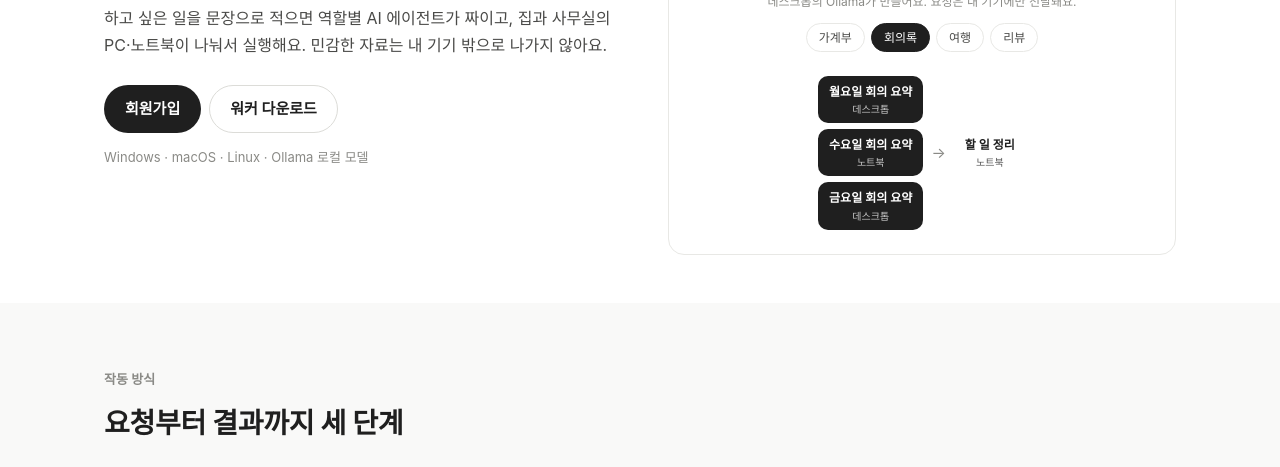
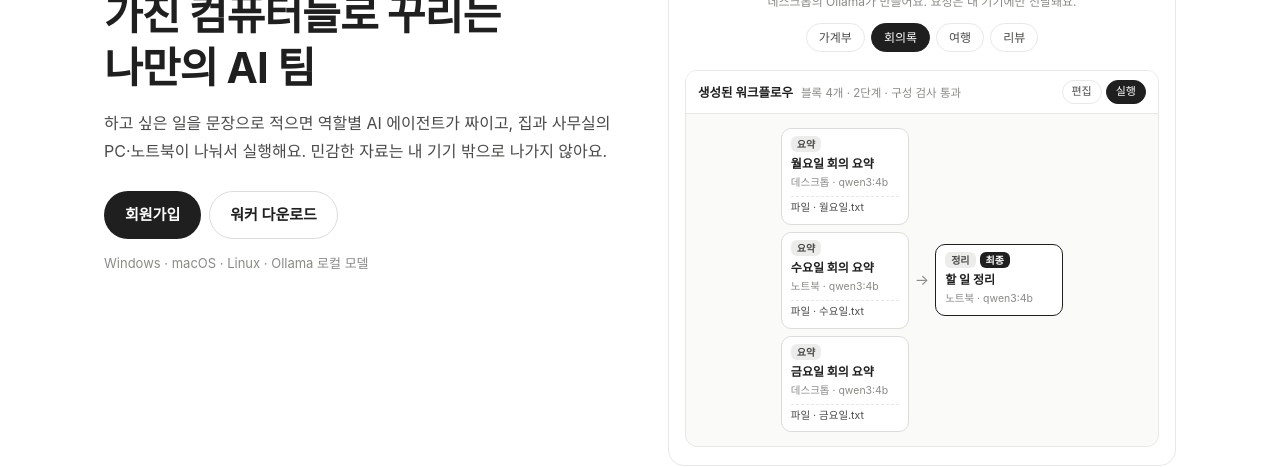
Before and after one commit to stringeong/mars, a React (Vite) app in the folder web/: page / in a window 1280 px wide. Shown: the part 371-838 px from the top of the page. Built offline with nearby package versions, Linux system fonts and the light colour scheme; no server answers.

Commit message:
add:generated workflow preview on the product page

```diff
--- a/web/src/pages/ProductPage.tsx
+++ b/web/src/pages/ProductPage.tsx
@@ -56,26 +56,43 @@ const examples: { group: typeof EXAMPLE_GROUPS[number]; title: string; prompt: s
 const EXAMPLES_PREVIEW = 8
 
 // 첫 화면 예시 화면에서 번갈아 보여줄 요청과, 그 요청으로 만들어지는 흐름(단계별 에이전트와 맡은 기기)
-const DEMOS: { label: string; prompt: string; stages: { name: string; device: string }[][] }[] = [
+// 생성된 워크플로우의 블록: 역할 태그, 맡은 기기, 직접 받는 입력(파일·텍스트), 최종 블록 여부
+type DemoBlock = { tag: string; name: string; device: string; input?: string; final?: boolean }
+const DEMOS: { label: string; prompt: string; stages: DemoBlock[][] }[] = [
   {
     label: '가계부',
     prompt: '카드·계좌 내역으로 이번 달 어디에 돈을 많이 썼는지 리포트로 정리해줘',
-    stages: [[{ name: '카드 내역 분류', device: '데스크톱' }, { name: '계좌 내역 분류', device: '노트북' }], [{ name: '지출 분석', device: '데스크톱' }], [{ name: '리포트 작성', device: '노트북' }]],
+    stages: [
+      [{ tag: '분류', name: '카드 내역 분류', device: '데스크톱', input: '카드내역.csv' }, { tag: '분류', name: '계좌 내역 분류', device: '노트북', input: '계좌내역.csv' }],
+      [{ tag: '분석', name: '지출 분석', device: '데스크톱' }],
+      [{ tag: '작성', name: '리포트 작성', device: '노트북', final: true }],
+    ],
   },
   {
     label: '회의록',
     prompt: '이번 주 회의록 세 개에서 결정 사항과 내가 할 일만 뽑아줘',
-    stages: [[{ name: '월요일 회의 요약', device: '데스크톱' }, { name: '수요일 회의 요약', device: '노트북' }, { name: '금요일 회의 요약', device: '데스크톱' }], [{ name: '할 일 정리', device: '노트북' }]],
+    stages: [
+      [{ tag: '요약', name: '월요일 회의 요약', device: '데스크톱', input: '월요일.txt' }, { tag: '요약', name: '수요일 회의 요약', device: '노트북', input: '수요일.txt' }, { tag: '요약', name: '금요일 회의 요약', device: '데스크톱', input: '금요일.txt' }],
+      [{ tag: '정리', name: '할 일 정리', device: '노트북', final: true }],
+    ],
   },
   {
     label: '여행',
     prompt: '친구 4명이랑 부산 2박 3일, 맛집 위주로 일정이랑 1인당 예산 짜줘',
-    stages: [[{ name: '맛집 조사', device: '데스크톱' }, { name: '숙소 비교', device: '노트북' }], [{ name: '일정 짜기', device: '데스크톱' }], [{ name: '예산 계산', device: '노트북' }]],
+    stages: [
+      [{ tag: '조사', name: '맛집 조사', device: '데스크톱', input: '텍스트 · 부산, 4명' }, { tag: '조사', name: '숙소 비교', device: '노트북', input: '텍스트 · 2박 3일' }],
+      [{ tag: '계획', name: '일정 짜기', device: '데스크톱' }],
+      [{ tag: '계산', name: '예산 계산', device: '노트북', final: true }],
+    ],
   },
   {
     label: '리뷰',
     prompt: '우리 가게 리뷰 500개에서 손님들이 가장 많이 아쉬워한 점 5개만 알려줘',
-    stages: [[{ name: '리뷰 1~250 분류', device: '데스크톱' }, { name: '리뷰 251~500 분류', device: '노트북' }], [{ name: '불만 정리', device: '데스크톱' }], [{ name: '개선 제안', device: '노트북' }]],
+    stages: [
+      [{ tag: '분류', name: '리뷰 1~250번', device: '데스크톱', input: '리뷰.csv' }, { tag: '분류', name: '리뷰 251~500번', device: '노트북', input: '리뷰.csv' }],
+      [{ tag: '분석', name: '불만 정리', device: '데스크톱' }],
+      [{ tag: '작성', name: '개선 제안', device: '노트북', final: true }],
+    ],
   },
 ]
 const DEMO_INTERVAL = 4500
@@ -178,13 +195,24 @@ export default function ProductPage() {
                 >{item.label}</button>)}
               </div>
             </div>
-            <div key={demoIndex} className="mk-mini-flow mk-demo-flow">
-              {demo.stages.map((stage, index) => <div className="mk-mini-step" key={index}>
-                {index > 0 && <i aria-hidden="true">→</i>}
-                <div className="mk-mini-col">
-                  {stage.map((agent) => <span key={agent.name} className={`mk-chip ${stage.length > 1 ? 'local' : 'soft'}`}>{agent.name}<small>{agent.device}</small></span>)}
-                </div>
-              </div>)}
+            <div className="mk-canvas">
+              <div className="mk-canvas-head">
+                <span><b>생성된 워크플로우</b><small>블록 {demo.stages.flat().length}개 · {demo.stages.length}단계 · 구성 검사 통과</small></span>
+                <span className="mk-canvas-actions" aria-hidden="true"><i>편집</i><i className="run">실행</i></span>
+              </div>
+              <div key={demoIndex} className="mk-canvas-body mk-demo-flow">
+                {demo.stages.map((stage, index) => <div className="mk-canvas-step" key={index}>
+                  {index > 0 && <i className="mk-canvas-arrow" aria-hidden="true">→</i>}
+                  <div className="mk-canvas-col">
+                    {stage.map((block) => <div key={block.name} className={`mk-block${block.final ? ' final' : ''}`}>
+                      <span className="mk-block-tags"><em>{block.tag}</em>{block.final && <em className="final">최종</em>}</span>
+                      <b>{block.name}</b>
+                      <small>{block.device} · {genLocation === 'cloud' ? 'qwen3:4b' : model}</small>
+                      {block.input && <span className="mk-block-input">{block.input.startsWith('텍스트') ? block.input : `파일 · ${block.input}`}</span>}
+                    </div>)}
+                  </div>
+                </div>)}
+              </div>
             </div>
           </div>
         </div>
--- a/web/src/styles.css
+++ b/web/src/styles.css
@@ -607,11 +607,26 @@ tr.clickable:hover { background: #f8fafc; }
 .mk-gen select { width: auto; min-width: 0; padding: 4px 8px; border: 1px solid var(--mk-line); border-radius: 999px; background-color: #fff; color: var(--mk-sub); font: inherit; font-size: 12px; cursor: pointer; }
 .mk-gen-hint { display: block; min-height: 18px; margin-top: 8px; color: var(--mk-muted); font-size: 12px; }
 .mk-composer-bar b { flex: none; width: 30px; height: 30px; display: grid; place-items: center; border-radius: 50%; background: var(--mk-ink); color: #fff; }
-.mk-mini-flow { display: flex; align-items: center; justify-content: center; gap: 8px; padding: 6px 18px 24px; }
-.mk-mini-flow > i { color: var(--mk-muted); font-style: normal; }
-.mk-mini-col { display: grid; gap: 6px; }
-.mk-mini-step { display: flex; align-items: center; gap: 8px; }
-.mk-mini-step > i { color: var(--mk-muted); font-style: normal; }
+/* 예시 화면 속 '생성된 워크플로우': 편집기처럼 단계별 열에 블록 카드를 놓는다 */
+.mk-canvas { margin: 0 16px 18px; border: 1px solid var(--mk-line); border-radius: 12px; background: #fafaf9; overflow: hidden; }
+.mk-canvas-head { display: flex; align-items: center; justify-content: space-between; gap: 10px; padding: 9px 12px; border-bottom: 1px solid var(--mk-line); background: #fff; }
+.mk-canvas-head b { margin-right: 8px; font-size: 12.5px; }
+.mk-canvas-head small { color: var(--mk-muted); font-size: 11.5px; }
+.mk-canvas-actions { display: flex; flex: none; gap: 4px; }
+.mk-canvas-actions i { padding: 2px 9px; white-space: nowrap; border: 1px solid var(--mk-line); border-radius: 999px; color: var(--mk-sub); font-size: 11px; font-style: normal; }
+.mk-canvas-actions i.run { border-color: var(--mk-ink); background: var(--mk-ink); color: #fff; }
+.mk-canvas-body { display: flex; align-items: center; justify-content: center; gap: 6px; padding: 14px 10px; }
+.mk-canvas-step { display: flex; align-items: center; gap: 6px; }
+.mk-canvas-arrow { color: var(--mk-muted); font-style: normal; }
+.mk-canvas-col { display: grid; gap: 7px; }
+.mk-block { width: 128px; display: grid; gap: 2px; padding: 7px 9px; border: 1px solid #dcdcd8; border-radius: 10px; background: #fff; text-align: left; }
+.mk-block.final { border-color: var(--mk-ink); }
+.mk-block-tags { display: flex; gap: 4px; }
+.mk-block-tags em { padding: 0 6px; border-radius: 6px; background: var(--mk-chip); color: var(--mk-sub); font-size: 10px; font-style: normal; font-weight: 600; text-decoration: none; }
+.mk-block-tags em.final { background: var(--mk-ink); color: #fff; }
+.mk-block b { overflow: hidden; font-size: 12px; text-overflow: ellipsis; white-space: nowrap; }
+.mk-block small { color: var(--mk-muted); font-size: 10.5px; }
+.mk-block-input { margin-top: 2px; padding-top: 3px; border-top: 1px dashed var(--mk-line); overflow: hidden; color: var(--mk-sub); font-size: 10.5px; text-overflow: ellipsis; white-space: nowrap; }
 .mk-composer-box p.mk-demo-text { min-height: 44px; }
 .mk-demo-chips { display: flex; flex-wrap: wrap; justify-content: center; gap: 6px; margin-top: 12px; }
 .mk-demo-chips button { padding: 4px 12px; border: 1px solid var(--mk-line); border-radius: 999px; background: #fff; color: var(--mk-sub); font: inherit; font-size: 12px; cursor: pointer; }
@@ -620,9 +635,6 @@ tr.clickable:hover { background: #f8fafc; }
 .mk-demo-text, .mk-demo-flow { animation: mk-fade .35s ease-out; }
 @keyframes mk-fade { from { opacity: 0; transform: translateY(4px); } to { opacity: 1; transform: none; } }
 @media (prefers-reduced-motion: reduce) { .mk-demo-text, .mk-demo-flow { animation: none; } }
-.mk-chip { display: grid; padding: 6px 11px; border-radius: 10px; font-size: 12px; font-weight: 600; text-align: center; white-space: nowrap; }
-.mk-chip small { font-size: 10px; font-weight: 500; opacity: .75; }
-.mk-chip.local { background: var(--mk-ink); color: #fff; }
 
 /* 숫자로 보는 M.A.R.S */
 
@@ -752,9 +764,11 @@ tr.clickable:hover { background: #f8fafc; }
   .mk-features, .mk-steps, .mk-privacy, .mk-examples { grid-template-columns: 1fr; }
   .mk-footer-inner { grid-template-columns: 1fr; }
   /* 좁은 화면에서는 예시 흐름을 세로로 쌓는다: 같은 단계 블록은 가로로, 단계 사이 화살표는 아래로 */
-  .mk-demo-flow, .mk-mini-step { flex-direction: column; }
-  .mk-mini-step > i { transform: rotate(90deg); }
-  .mk-demo-flow .mk-mini-col { display: flex; flex-wrap: wrap; justify-content: center; }
+  .mk-canvas-body, .mk-canvas-step { flex-direction: column; }
+  .mk-canvas-arrow { transform: rotate(90deg); }
+  .mk-canvas-step, .mk-canvas-col { width: 100%; }
+  .mk-block { width: 114px; }
+  .mk-canvas-col { display: flex; flex-wrap: wrap; justify-content: center; }
 }
 
 /* ==========================================================================
```
